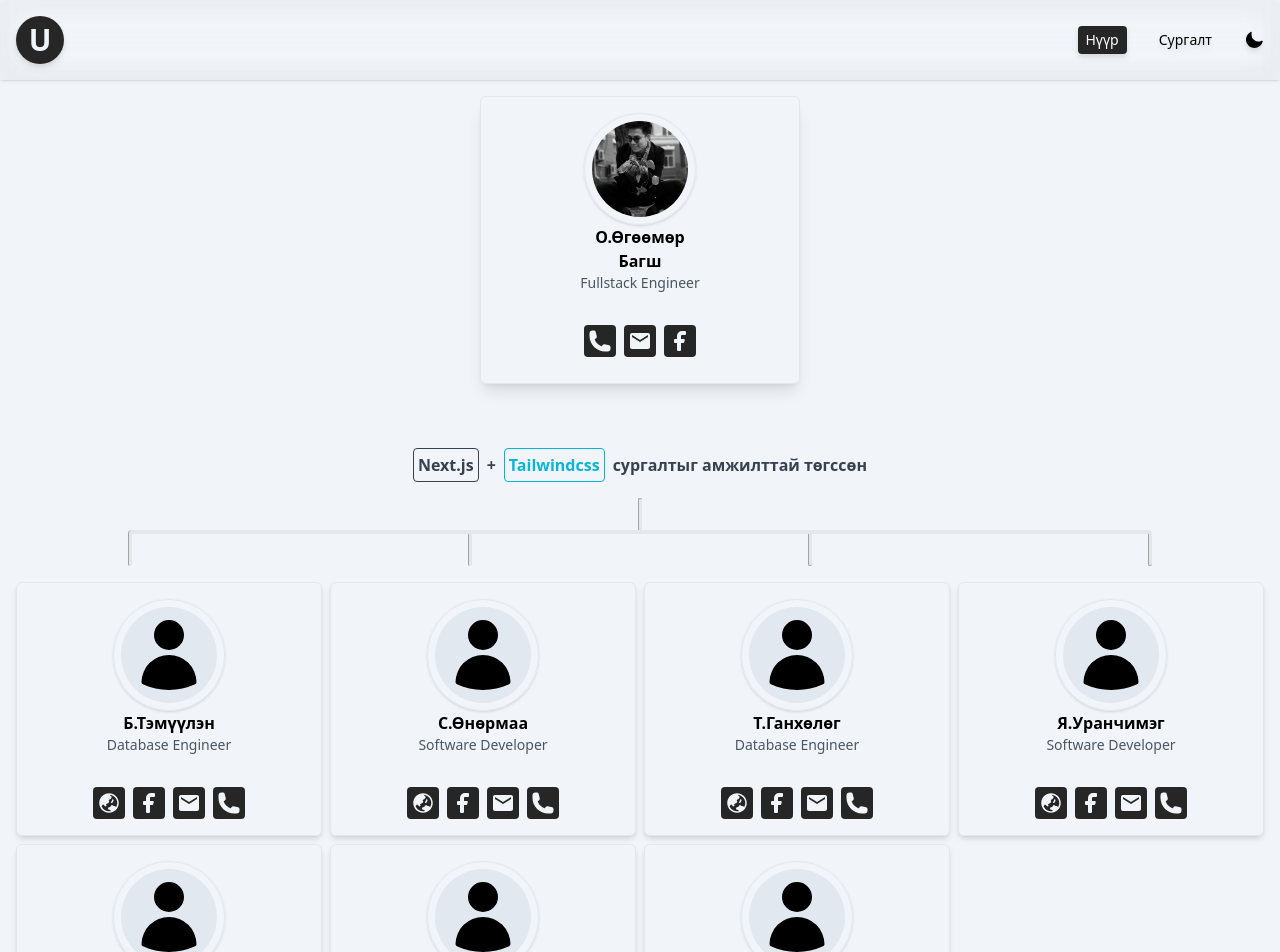
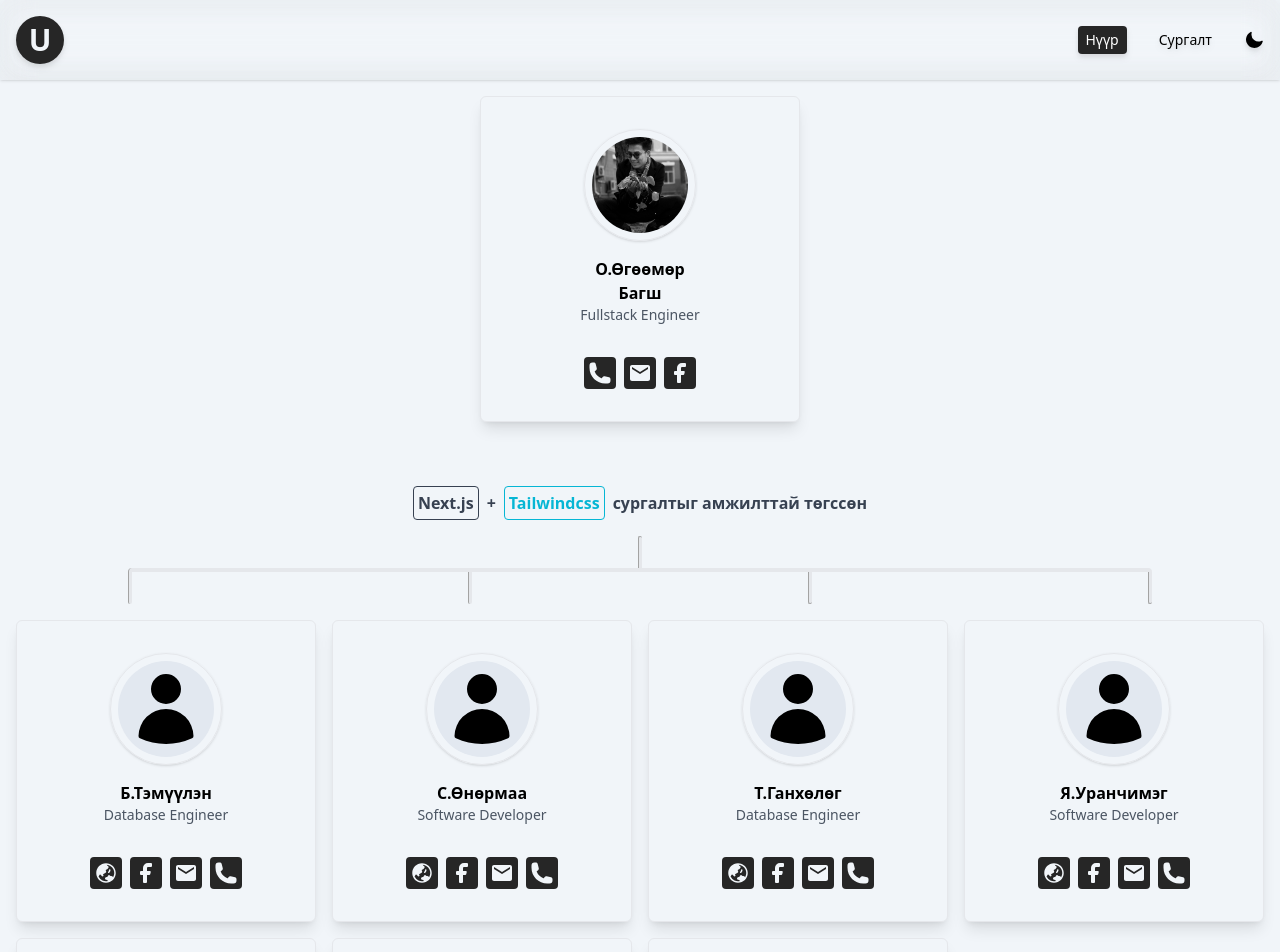
Before and after one commit to notestyle/teacher-profile, a Next.js app: page / in a window 1280 px wide. Shown: the top 952 px of the page. Built offline with nearby package versions, Linux system fonts and the light colour scheme.

Commit message:
cart optimization

```diff
--- a/pages/index.js
+++ b/pages/index.js
@@ -305,7 +305,7 @@ export default function Home() {
             </button>
           </div>
         </div>
-        <div className="w-80 h-72 border border-gray-200 dark:border-cyan-400 bg-slate-100 hover:shadow-cyan-400 dark:shadow-cyan-400 dark:bg-gray-800 rounded-md shadow-lg flex flex-col items-center py-4">
+        <div className="w-80 border border-gray-200 dark:border-cyan-400 bg-slate-100 hover:shadow-cyan-400 dark:shadow-cyan-400 dark:bg-gray-800 rounded-md shadow-lg flex flex-col items-center py-8">
           <div className="w-28 h-28 rounded-full shadow border dark:border-cyan-400 flex items-center justify-center">
             <img
               className="w-24 h-24 rounded-full object-cover"
@@ -313,7 +313,7 @@ export default function Home() {
               alt="profile"
             />
           </div>
-          <div className="font-bold">{profile.fullname}</div>
+          <div className="font-bold mt-4">{profile.fullname}</div>
           <div className="font-bold">Багш</div>
           <div className="text-sm text-gray-600 dark:text-gray-400">
             {profile.title}
@@ -353,11 +353,11 @@ export default function Home() {
             <div className="bg-gray-200 h-8 w-1 rounded-b hidden md:block border-b border-l border-neutral-400 dark:bg-cyan-400"></div>
           </div>
         </div>
-        <div className="w-full px-4 grid grid-cols-2 md:grid-cols-4 gap-2 mb-12">
+        <div className="w-full px-4 grid grid-cols-2 md:grid-cols-4 gap-4 mb-12">
           {students.map((row, i) => (
             <div
               key={i}
-              className="w-full border border-gray-200 dark:border-cyan-400 h-54 hover:shadow-cyan-400 bg-slate-100 dark:bg-gray-700 rounded-md shadow-md flex flex-col items-center py-4"
+              className="w-full border border-gray-200 dark:border-cyan-400 h-54 hover:shadow-cyan-400 bg-slate-100 dark:bg-gray-700 rounded-md shadow-lg flex flex-col items-center py-8"
             >
               <div className="w-28 h-28 rounded-full shadow border dark:border-cyan-400 flex items-center justify-center">
                 {row.img ? (
@@ -385,8 +385,8 @@ export default function Home() {
                   </div>
                 )}
               </div>
-              <div className="font-bold">{row.fullname}</div>
-              <div className="text-sm text-gray-600 dark:text-gray-400">
+              <div className="font-bold mt-4">{row.fullname}</div>
+              <div className="text-sm text-gray-600 dark:text-gray-400 ">
                 {row.title}
               </div>
               <div className="flex gap-2 mt-8">
```
